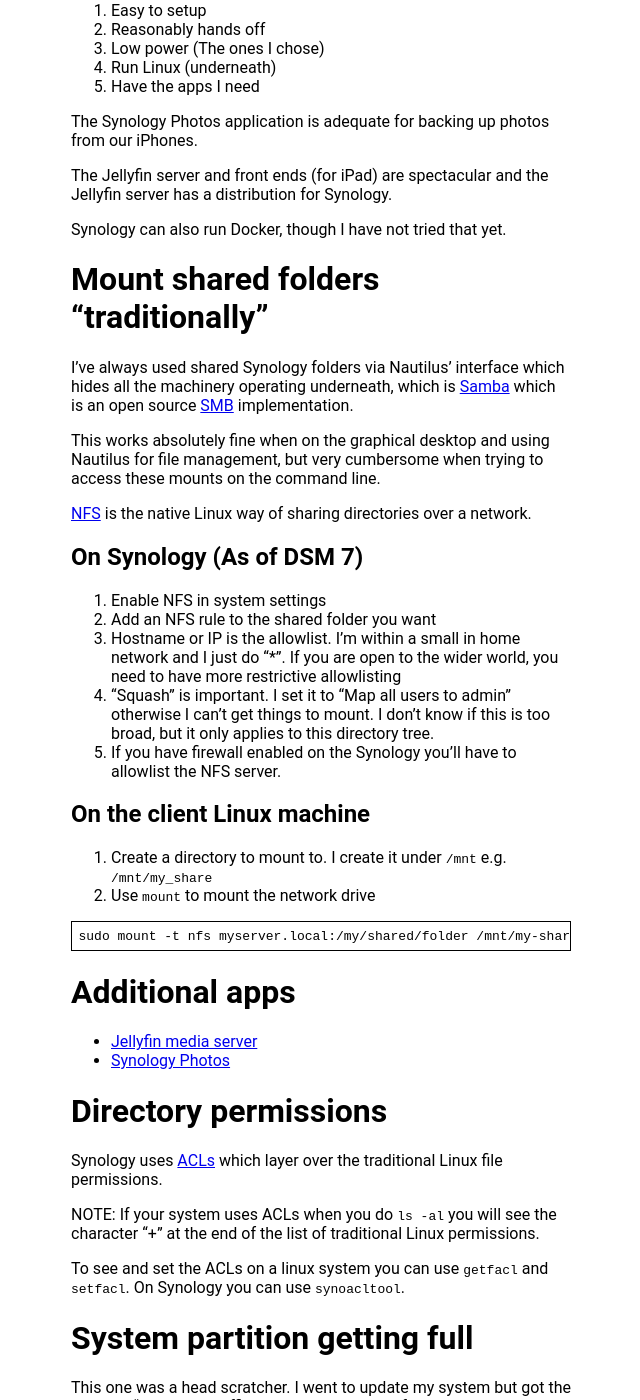
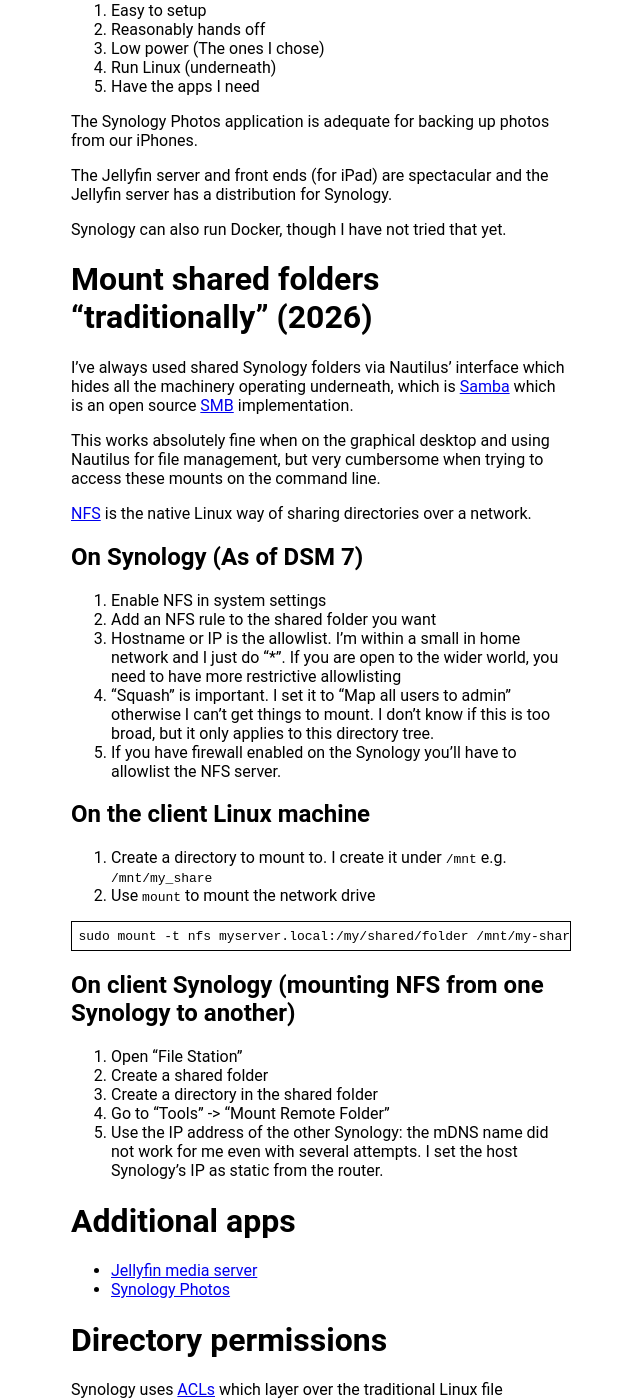
Before and after one commit to kghose/kghose.github.io, a Jekyll site: the page built from linux-tips/synology.md, in a window 1280 px wide and 1400 px high, scrolled down 345 px. Shown: the whole window, without its empty margins (319-959 px from the left). Built offline with Jekyll 4.4.1, drawn with Linux system fonts in a browser that asks for light colours; our own code applies the rules of GitHub Pages for plain Markdown files.

Commit message:
Mount NFS folder from Synology.

````diff
--- a/linux-tips/synology.md
+++ b/linux-tips/synology.md
@@ -20,7 +20,7 @@ server has a distribution for Synology.
 
 Synology can also run Docker, though I have not tried that yet.
 
-# Mount shared folders "traditionally"
+# Mount shared folders "traditionally" (2026)
 
 I've always used shared Synology folders via Nautilus' interface which hides all
 the machinery operating underneath, which is [Samba](https://www.samba.org/)
@@ -55,6 +55,17 @@ of sharing directories over a network.
 ```
 sudo mount -t nfs myserver.local:/my/shared/folder /mnt/my-share
 ```
+
+## On client Synology (mounting NFS from one Synology to another)
+
+1. Open "File Station"
+1. Create a shared folder
+1. Create a directory in the shared folder
+1. Go to "Tools" -> "Mount Remote Folder"
+1. Use the IP address of the other Synology: the mDNS name did not work for me
+   even with several attempts. I set the host Synology's IP as static from the
+   router.
+
 
 # Additional apps
 
````
